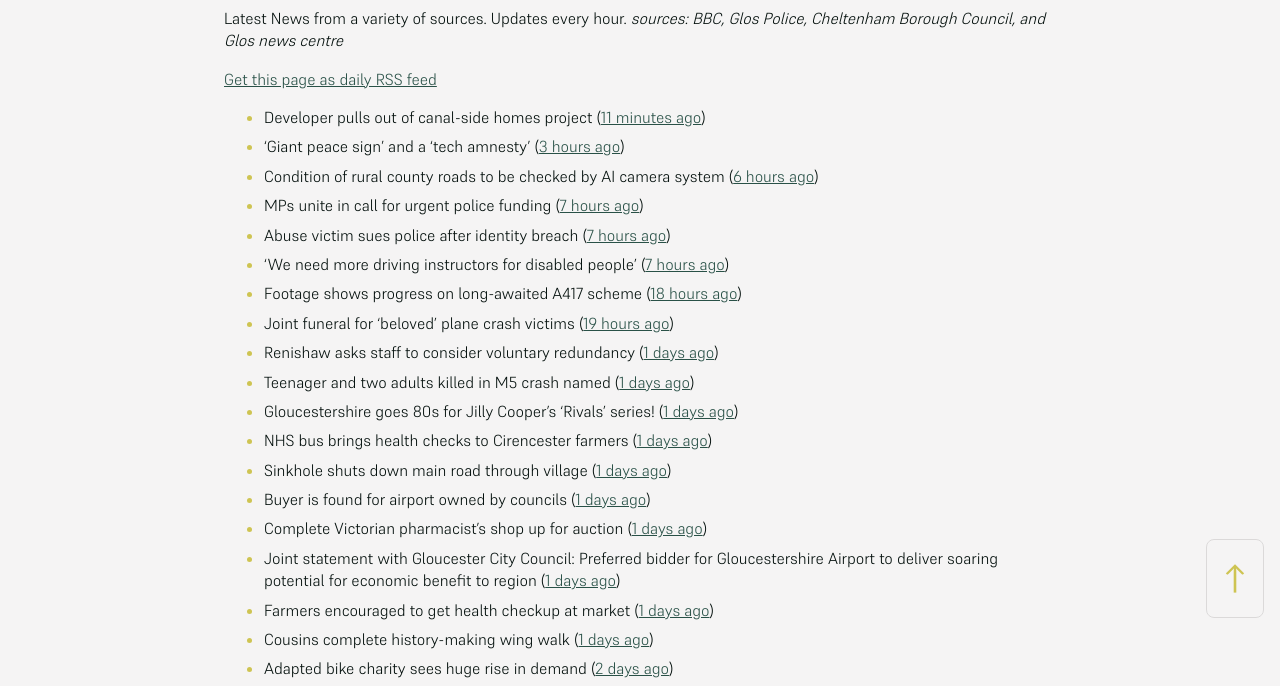
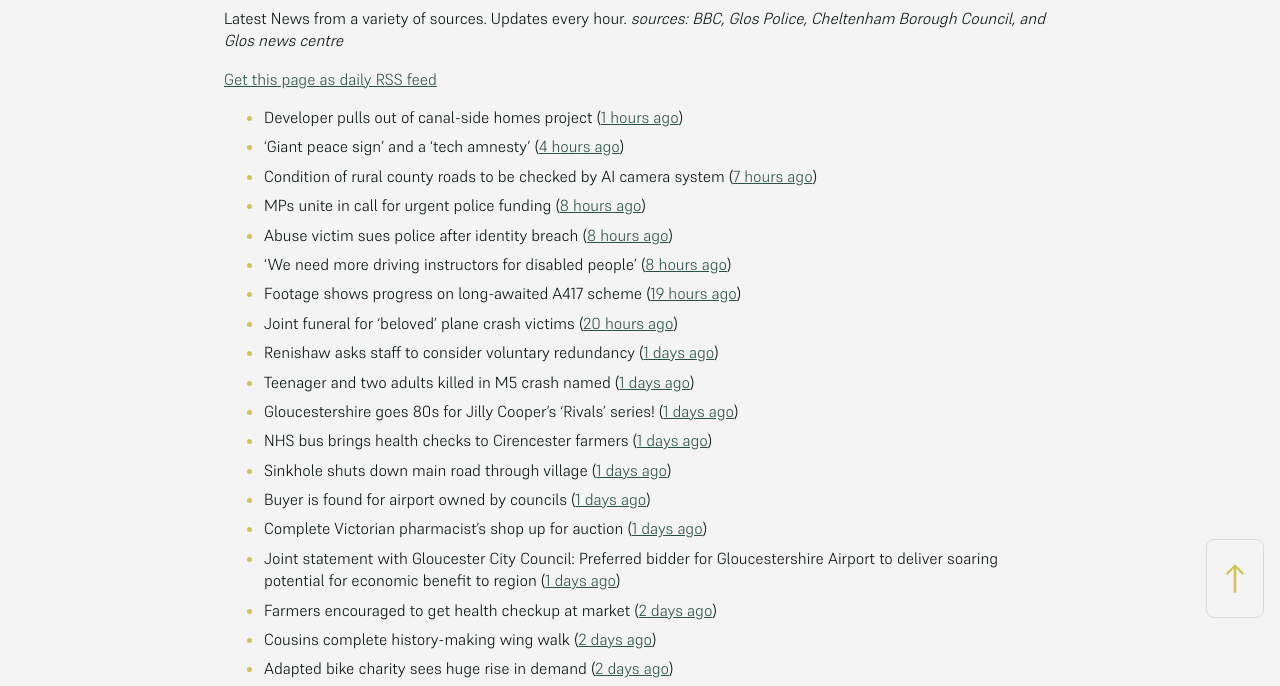
Before and after one commit to mat-0/cheltenham-open-data, a Jekyll site: the page built from _pages/news.md, in a window 1280 px wide. Shown: the part 266-952 px from the top of the page. Built offline with Jekyll 4.4.1, drawn with Linux system fonts in a browser that asks for light colours.

Commit message:
Updated 2025-06-19 13:58:01

```diff
--- a/_pages/news.md
+++ b/_pages/news.md
@@ -12,14 +12,14 @@ _sources: BBC, Glos Police, Cheltenham Borough Council, and Glos news centre_
 [Get this page as daily RSS feed](/daily.rss)
 
 <!-- news_marker starts -->
-- Developer pulls out of canal-side homes project ([11 minutes ago](https://www.bbc.com/news/articles/cwyxe24xr1jo))
-- 'Giant peace sign' and a 'tech amnesty' ([3 hours ago](https://www.bbc.com/news/articles/cglzk58j8jxo))
-- Condition of rural county roads to be checked by AI camera system ([6 hours ago](https://gloucesternewscentre.co.uk/condition-of-rural-county-roads-to-be-checked-by-ai-camera-system/))
-- MPs unite in call for urgent police funding ([7 hours ago](https://www.bbc.com/news/articles/cev0jk0v88do))
-- Abuse victim sues police after identity breach ([7 hours ago](https://www.bbc.com/news/articles/cdxk0x09k7qo))
-- 'We need more driving instructors for disabled people' ([7 hours ago](https://www.bbc.com/news/articles/cx27142pgn4o))
-- Footage shows progress on long-awaited A417 scheme ([18 hours ago](https://www.bbc.com/news/articles/c628rjve01lo))
-- Joint funeral for 'beloved' plane crash victims ([19 hours ago](https://www.bbc.com/news/articles/c4g8re3v64zo))
+- Developer pulls out of canal-side homes project ([1 hours ago](https://www.bbc.com/news/articles/cwyxe24xr1jo))
+- 'Giant peace sign' and a 'tech amnesty' ([4 hours ago](https://www.bbc.com/news/articles/cglzk58j8jxo))
+- Condition of rural county roads to be checked by AI camera system ([7 hours ago](https://gloucesternewscentre.co.uk/condition-of-rural-county-roads-to-be-checked-by-ai-camera-system/))
+- MPs unite in call for urgent police funding ([8 hours ago](https://www.bbc.com/news/articles/cev0jk0v88do))
+- Abuse victim sues police after identity breach ([8 hours ago](https://www.bbc.com/news/articles/cdxk0x09k7qo))
+- 'We need more driving instructors for disabled people' ([8 hours ago](https://www.bbc.com/news/articles/cx27142pgn4o))
+- Footage shows progress on long-awaited A417 scheme ([19 hours ago](https://www.bbc.com/news/articles/c628rjve01lo))
+- Joint funeral for 'beloved' plane crash victims ([20 hours ago](https://www.bbc.com/news/articles/c4g8re3v64zo))
 - Renishaw asks staff to consider voluntary redundancy ([1 days ago](https://www.bbc.com/news/articles/cwykllmg8pvo))
 - Teenager and two adults killed in M5 crash named ([1 days ago](https://www.bbc.com/news/articles/c80prrgepzeo))
 - Gloucestershire goes 80s for Jilly Cooper’s ‘Rivals’ series! ([1 days ago](https://www.bbc.co.uk/sounds/play/p0ljxnh1))
@@ -28,13 +28,13 @@ _sources: BBC, Glos Police, Cheltenham Borough Council, and Glos news centre_
 - Buyer is found for airport owned by councils ([1 days ago](https://www.bbc.com/news/articles/c70xjdr4veyo))
 - Complete Victorian pharmacist's shop up for auction ([1 days ago](https://www.bbc.com/news/articles/cly36y5qwz3o))
 - Joint statement with Gloucester City Council: Preferred bidder for Gloucestershire Airport to deliver soaring potential for economic benefit to region ([1 days ago](https://www.cheltenham.gov.uk/news/article/3021/joint_statement_with_gloucester_city_council_preferred_bidder_for_gloucestershire_airport_to_deliver_soaring_potential_for_economic_benefit_to_region))
-- Farmers encouraged to get health checkup at market ([1 days ago](https://www.bbc.com/news/articles/c5yxyye6rglo))
-- Cousins complete history-making wing walk ([1 days ago](https://www.bbc.com/news/articles/czxw6npq667o))
+- Farmers encouraged to get health checkup at market ([2 days ago](https://www.bbc.com/news/articles/c5yxyye6rglo))
+- Cousins complete history-making wing walk ([2 days ago](https://www.bbc.com/news/articles/czxw6npq667o))
 - Adapted bike charity sees huge rise in demand ([2 days ago](https://www.bbc.co.uk/sounds/play/p0ljrsvr))
 - 'We weren't depressed - we were in pain' ([2 days ago](https://www.bbc.com/news/articles/cvgv27g4wjno))
 - Commuter road reopens after overrunning works ([2 days ago](https://www.bbc.com/news/articles/c78n5zl514lo))
 - Comic book artist says AI is 'threat to livelihood' ([2 days ago](https://www.bbc.com/news/articles/cjrnr779z2lo))
-- Scene guard in place overnight after report two men assaulted a man in Cheltenham ([2 days ago](https://gloucesternewscentre.co.uk/scene-guard-in-place-overnight-after-report-two-men-assaulted-a-man-in-cheltenham/))
+- Scene guard in place overnight after report two men assaulted a man in Cheltenham ([3 days ago](https://gloucesternewscentre.co.uk/scene-guard-in-place-overnight-after-report-two-men-assaulted-a-man-in-cheltenham/))
 - Man sentenced for illegal tobacco sales ([3 days ago](https://gloucesternewscentre.co.uk/man-sentenced-for-illegal-tobacco-sales/))
 - Petersfield Community and Sports Hub set to strengthen community pride ([5 days ago](https://gloucesternewscentre.co.uk/petersfield-community-and-sports-hub-set-to-strengthen-community-pride/))
 - Petersfield Community and Sports Hub set to strengthen community pride in Cheltenham ([6 days ago](https://www.cheltenham.gov.uk/news/article/3020/petersfield_community_and_sports_hub_set_to_strengthen_community_pride_in_cheltenham))
```
Also changed, not shown: _data/flood.json (+4 -4 lines), _pages/fix-my-street.md (+2 -2 lines), index.md (+4 -4 lines).
